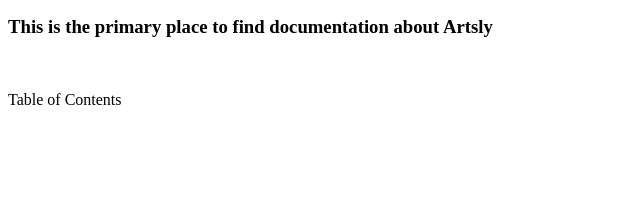
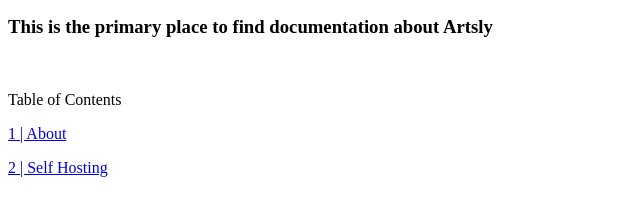
Before and after one commit to Artsly/docs, a plain HTML site: page index.html in a window 1280 px wide. Shown: the part 91-306 px from the top of the page, without its empty margins (0-640 px from the left). Drawn offline with Linux system fonts and the light colour scheme.

Commit message:
update to docs

```diff
--- a/index.html
+++ b/index.html
@@ -8,5 +8,9 @@
 		<p><h3>This is the primary place to find documentation about Artsly</h3></p>
 		<br>
 		<p>Table of Contents</p>
+		<p><a href="about">1 | About</a></p>
+		<p><a href="self-hosted">2 | Self Hosting</a></p>
+
+
 	</body>
 </html>
```
